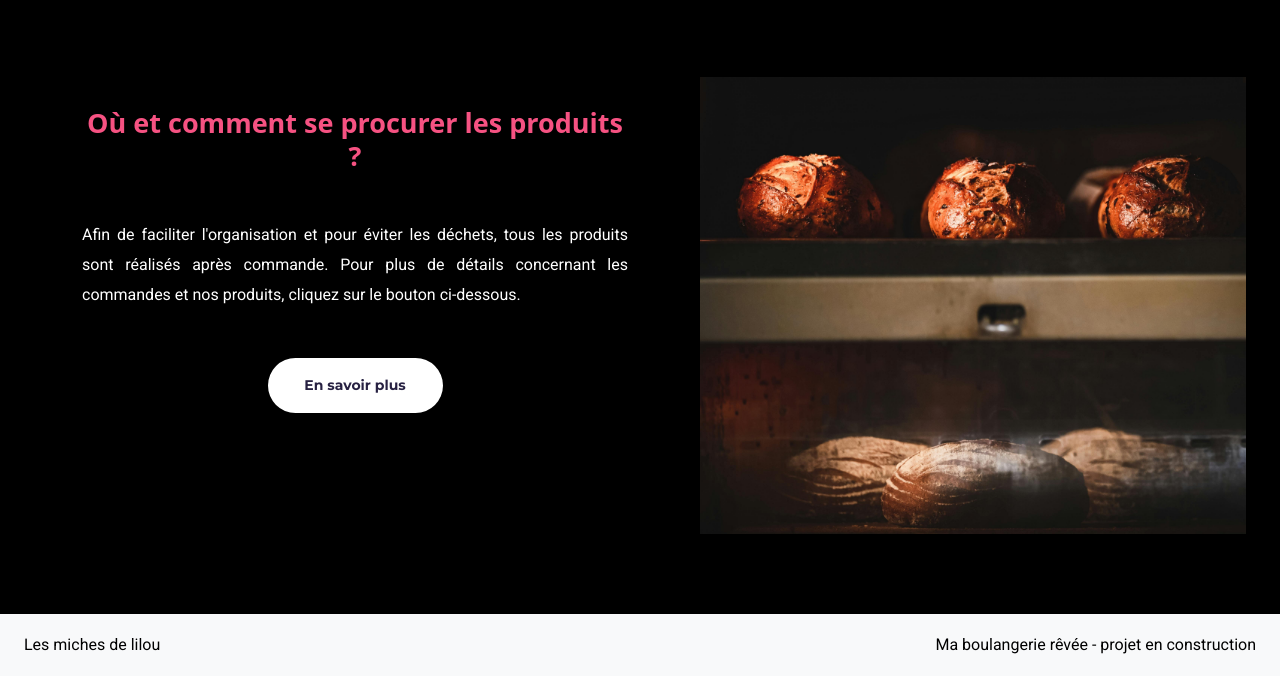
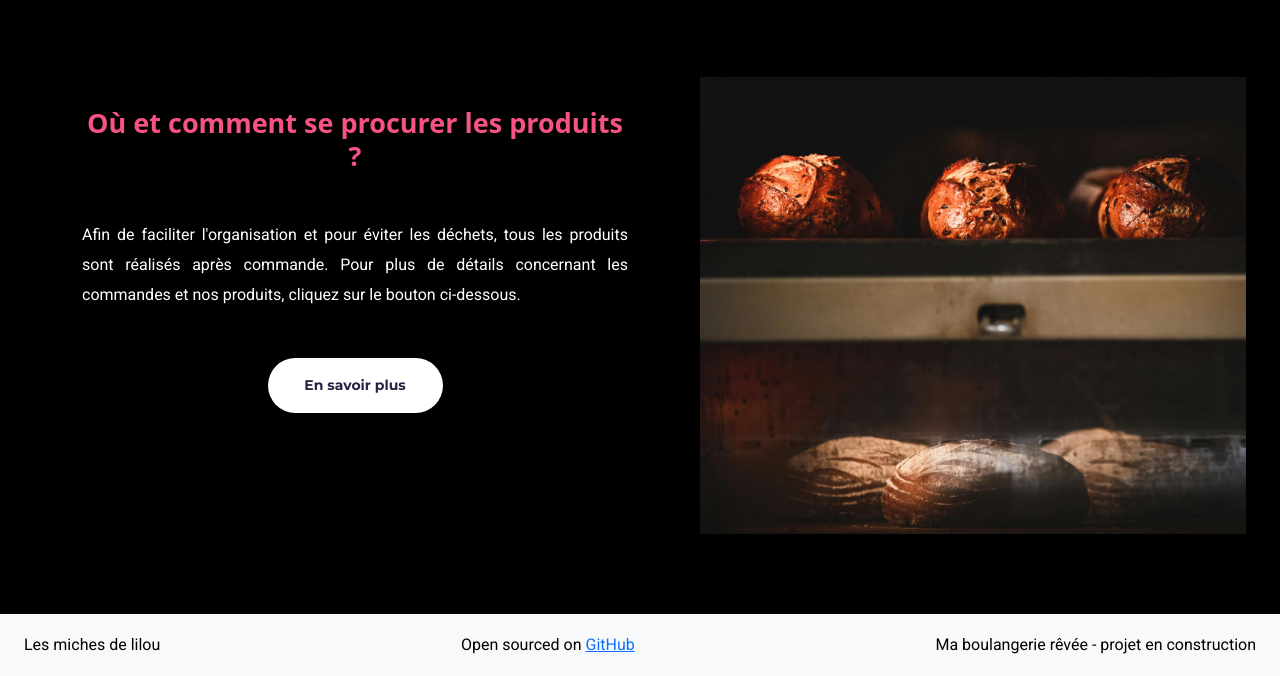
Before and after one commit to LindsayTayn/Bakery-project, a plain HTML site: page index.html in a window 1280 px wide. Shown: the part 1074-1750 px from the top of the page. Drawn offline with nearby package versions, Linux system fonts and the light colour scheme.

Commit message:
Added a GitHub link

```diff
--- a/index.html
+++ b/index.html
@@ -154,6 +154,10 @@
     <div class="footer-container">
       <footer class="mt-2 mb-0 pt-3 ps-4 pe-4 d-flex justify-content-between">
         <p>Les miches de lilou</p>
+        <p>
+          Open sourced on
+          <a href="https://github.com/LindsayTayn/Bakery-project">GitHub</a>
+        </p>
         <p>Ma boulangerie rêvée - projet en construction</p>
       </footer>
     </div>
```
